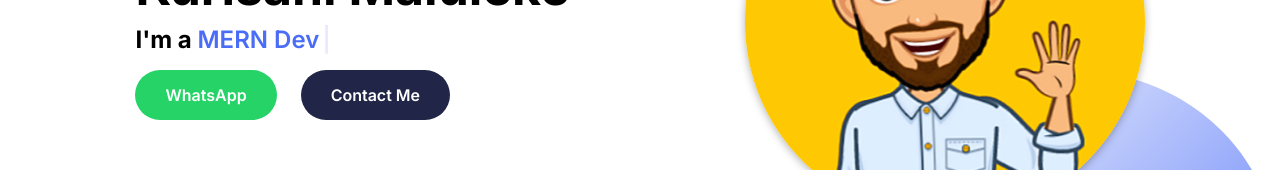
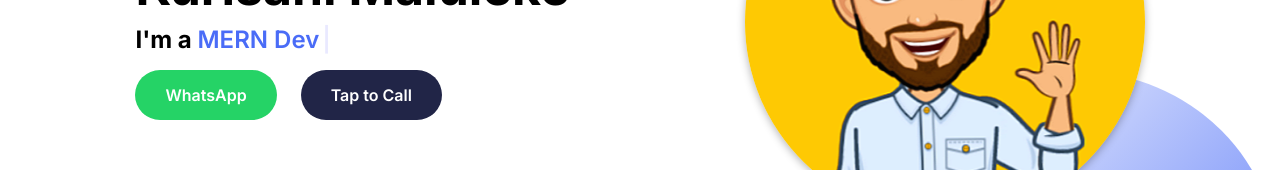
Before and after one commit to Kurisani-web/dev-portfolio, a React (Vite) app in the folder client/: page / in a window 1280 px wide. Shown: the part 394-564 px from the top of the page. Built offline with nearby package versions, Linux system fonts and the light colour scheme.

Commit message:
Update Hero.jsx

```diff
--- a/client/src/components/Hero.jsx
+++ b/client/src/components/Hero.jsx
@@ -40,7 +40,7 @@ export default function Hero() {
   className="btn btn-black"
   onClick={() => window.open("tel:0606031205")}
 >
-  Contact Me
+   Tap to Call
 </button>
         </div>
       </div>
```
